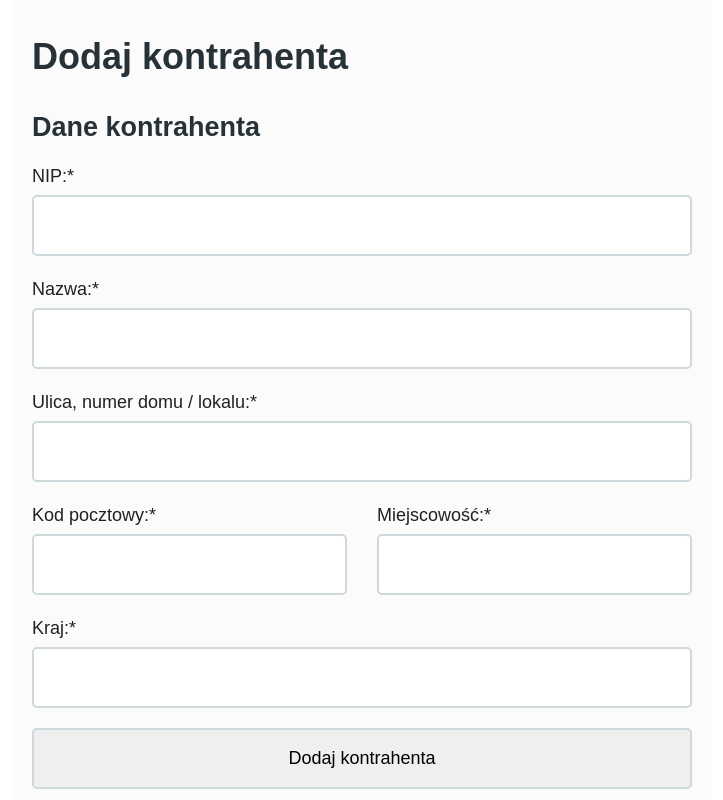
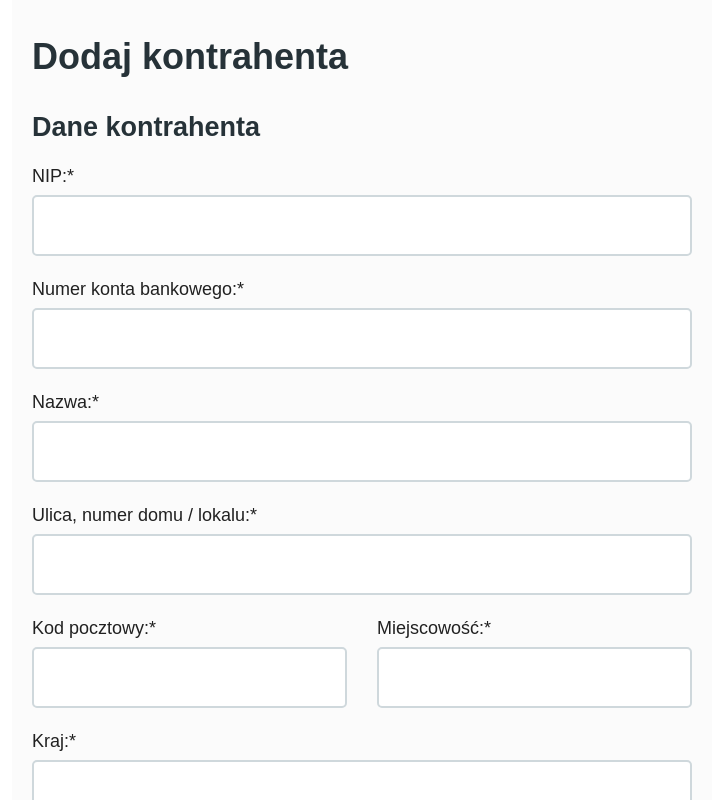
Before and after one commit to Citentel/invoicing-project, a React (Create React App) app: page / in a window 1280 px wide. Both pictures are taken after a click on the input "Dodaj kontrahenta". Shown: the top 800 px of the page, without its empty margins (278-1001 px from the left). Built offline with nearby package versions, Linux system fonts and the light colour scheme.

Commit message:
add new field to component

```diff
--- a/src/components/AddSelect/index.js
+++ b/src/components/AddSelect/index.js
@@ -24,6 +24,7 @@ class AddSelect extends Component {
         type: this.texts[this.props.type],
         form: {
             nip: null,
+            accountNum: null,
             name: null,
             address: null,
             zipcode: null,
@@ -73,7 +74,7 @@ class AddSelect extends Component {
     }
 
     isValid = () => {
-        let counter = 6;
+        let counter = 7;
         for (const key in this.state.form) {
             const input = document.querySelector(`.input--${key}`);
             const inputName = input.name;
@@ -200,6 +201,11 @@ class AddSelect extends Component {
                         <input name="nip" className="input input--nip" type="text" onChange={this.handleChange}/>
                         <p className="info info--nip">Pole nie może być puste</p>
                     </div>
+                    <div className="form__box form__box--accountNum">
+                        <label className="label label--accountNum" htmlFor="accountNum">Numer konta bankowego:*</label>
+                        <input name="accountNum" className="input input--accountNum" type="text" onChange={this.handleChange}/>
+                        <p className="info info--accountNum">Pole nie może być puste</p>
+                    </div>
                     <div className="form__box form__box--name">
                         <label className="label label--name" htmlFor="name">Nazwa:*</label>
                         <input name="name" className="input input--name" type="text" onChange={this.handleChange}/>
```
